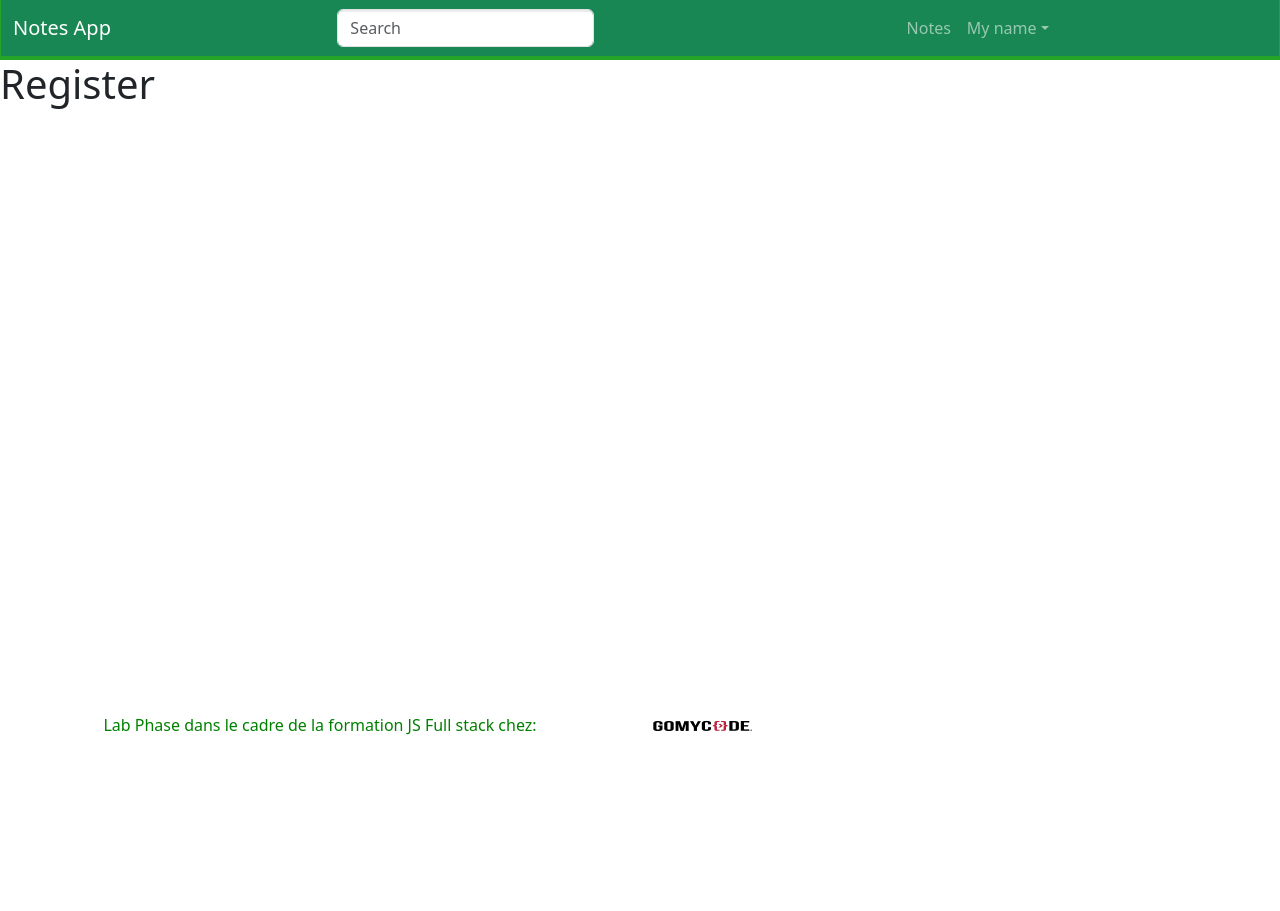
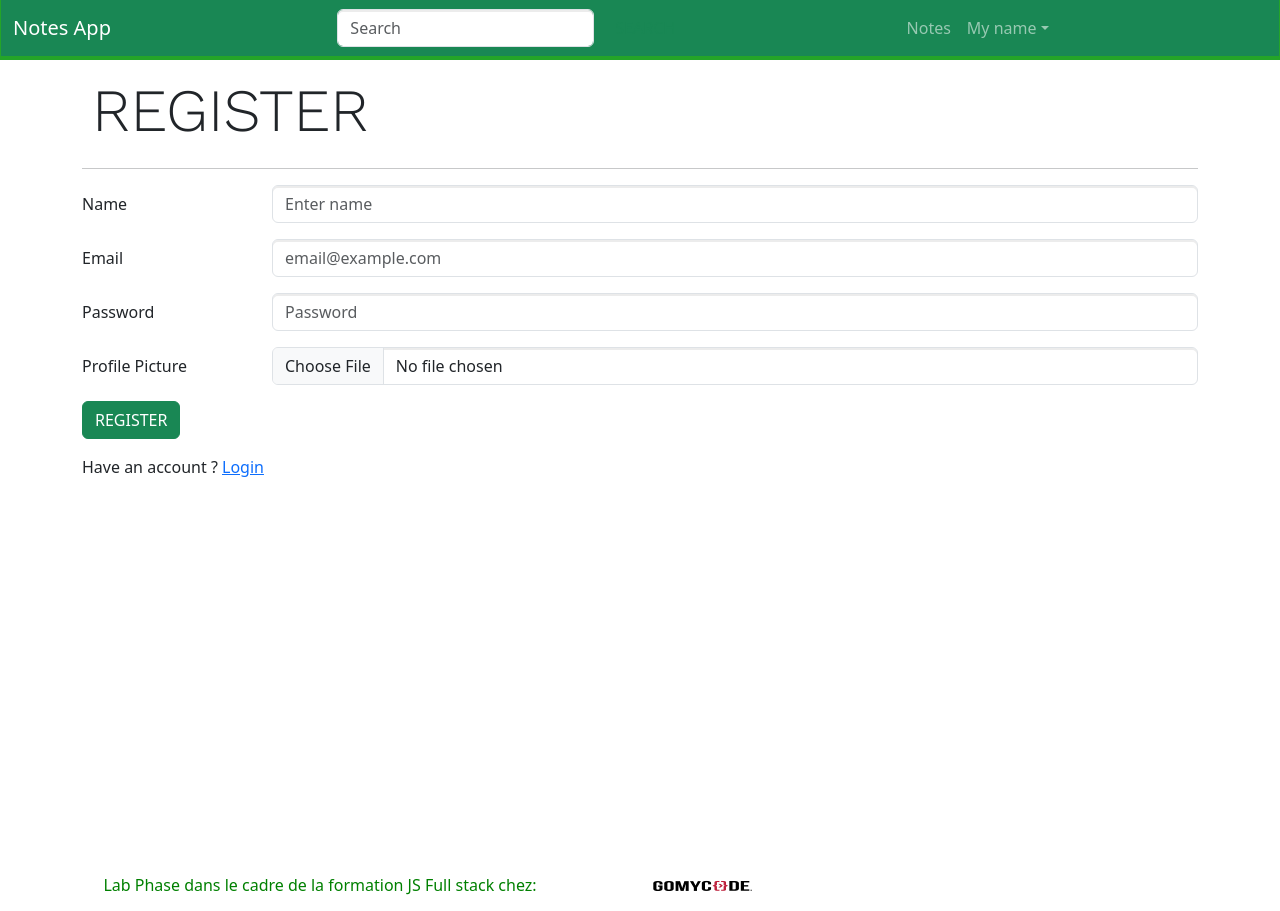
Before and after one commit to samKallel/NotesApp, a React (Create React App) app in the folder client/: page /register in a window 1280 px wide. Before the commit the page ends 800 px from the top, so only its background shows below. Built offline with nearby package versions, Linux system fonts and the light colour scheme.

Commit message:
register-login etape1

```diff
--- /dev/null
+++ b/client/src/Components/Errors/Errors.js
@@ -0,0 +1,12 @@
+import React from "react";
+import { Alert } from "react-bootstrap";
+
+function Errors({ variant, children }) {
+  return (
+    <div>
+      <Alert variant={variant}>{children}</Alert>
+    </div>
+  );
+}
+
+export default Errors;
--- a/client/src/Components/Footer/Footer.js
+++ b/client/src/Components/Footer/Footer.js
@@ -19,7 +19,6 @@ const Footer = () => {
             />
           </a>
         </Col>
-        <col></col>
       </Row>
     </Container>
   );
--- a/client/src/Components/Forms/Forms.css
+++ b/client/src/Components/Forms/Forms.css
@@ -14,6 +14,7 @@
 
 .page{
     width: 100%;
+
 }
 
 @media only screen and (max-width: 600px){
--- /dev/null
+++ b/client/src/Components/Loading/Loading.js
@@ -0,0 +1,20 @@
+import React from "react";
+import { Spinner } from "react-bootstrap";
+
+function Loading() {
+  return (
+    <div
+      style={{
+        display: "flex",
+        justifyContent: "center",
+        alignItems: "center",
+        width: "100%",
+        height: "100%",
+      }}
+    >
+      <Spinner animation="border" variant="success" />
+    </div>
+  );
+}
+
+export default Loading;
--- a/client/src/JS/Actions/user.js
+++ b/client/src/JS/Actions/user.js
@@ -13,7 +13,10 @@ export const register = (newUser) => async (dispatch) => {
     let result = await axios.post("/api/user/register", newUser);
     dispatch({ type: SUCC_USER, payload: result.data });
   } catch (error) {
-    dispatch({ type: FAIL_USER, payload: error.response.data.errors });
+    dispatch({
+      type: FAIL_USER,
+      payload: error.response.data.errors,
+    });
   }
 };
 
--- a/client/src/JS/Reducers/user.js
+++ b/client/src/JS/Reducers/user.js
@@ -6,6 +6,7 @@ const {
   LOGOUT_USER,
 } = require("../ActionTypes/user");
 
+//initialState
 const initialState = {
   user: null,
   loadUser: false,
@@ -17,10 +18,10 @@ const initialState = {
 const userReducer = (state = initialState, { type, payload }) => {
   switch (type) {
     case LOAD_USER:
-      return { ...state, loadUser: true, isAuth: true };
+      return { ...state, loadUser: true };
     case SUCC_USER:
       localStorage.setItem("token", payload.token);
-      return { ...state, loadUser: false, user: payload.user, isAuth: true };
+      return { ...state, loadUser: false, user: payload, isAuth: true };
     case CURRENT_USER:
       return { ...state, user: payload, loadUser: false, isAuth: true };
     case LOGOUT_USER:
--- a/client/src/Pages/Home/Home.js
+++ b/client/src/Pages/Home/Home.js
@@ -1,6 +1,8 @@
-import React from "react";
+import React, { useEffect } from "react";
 import { Container, Row, Button } from "react-bootstrap";
 import "./Home.css";
+import { useDispatch } from "react-redux";
+// import { current } from "../../JS/Actions/user";
 
 function Home() {
   return (
--- a/client/src/Pages/Login/Login.js
+++ b/client/src/Pages/Login/Login.js
@@ -2,14 +2,18 @@ import React, { useState } from "react";
 import Forms from "../../Components/Forms/Forms";
 import { Form, Row, Col, Button } from "react-bootstrap";
 import { Link, useNavigate } from "react-router-dom";
-import { useDispatch } from "react-redux";
+import { useDispatch, useSelector } from "react-redux";
 import { login } from "../../JS/Actions/user";
+import Loading from "../../Components/Loading/Loading";
+import Errors from "../../Components/Errors/Errors";
 
 function Login() {
   const [user, setUser] = useState({});
   const dispatch = useDispatch();
   const navigate = useNavigate();
-
+  const isAuth = useSelector((state) => state.userReducer.isAuth);
+  const loadUser = useSelector((state) => state.userReducer.loadUser);
+  const errors = useSelector((state) => state.userReducer.errors);
   const handleChange = (e) => {
     setUser({ ...user, [e.target.name]: e.target.value });
   };
@@ -17,8 +21,8 @@ function Login() {
     e.preventDefault();
     dispatch(login(user));
 
-    if (localStorage.getItem("token") !== " ") {
-      navigate("/profile");
+    if (localStorage.getItem("token") !== "" && isAuth) {
+      navigate("/notes");
     } else {
       navigate("/login");
     }
@@ -26,6 +30,12 @@ function Login() {
   return (
     <Forms title="LOGIN">
       <Form>
+        {errors && (
+          <Errors variant={"warning"}>
+            {errors.map((error) => error.msg + "! ")}
+          </Errors>
+        )}
+        {loadUser && <Loading />}
         <Form.Group as={Row} className="mb-3" controlId="formPlaintextEmail">
           <Form.Label column sm="2">
             Email
--- a/client/src/Pages/Register/Register.js
+++ b/client/src/Pages/Register/Register.js
@@ -1,10 +1,106 @@
-import React from "react";
+import React, { useState } from "react";
+import Forms from "../../Components/Forms/Forms";
+import Loading from "../../Components/Loading/Loading";
+import { Form, Row, Col, Button } from "react-bootstrap";
+import { Link, useNavigate } from "react-router-dom";
+import { useDispatch } from "react-redux";
+import { register } from "../../JS/Actions/user";
 
 function Register() {
+  const [newUser, setNewUser] = useState({});
+  const [file, setFile] = useState("../../Assets/defaultPic.png");
+  const dispatch = useDispatch();
+  const navigate = useNavigate();
+
+  const handleChange = (e) => {
+    setNewUser({ ...newUser, [e.target.name]: e.target.value });
+  };
+  const handlePhoto = (e) => {
+    setFile(e.target.files[0]);
+  };
+  const handleUser = (e) => {
+    e.preventDefault();
+    let data = new FormData();
+    data.append("name", newUser.name);
+    data.append("email", newUser.email);
+    data.append("password", newUser.password);
+    data.append("image", file);
+    dispatch(register(data));
+  };
+
   return (
-    <div>
-      <h1>Register</h1>
-    </div>
+    <Forms title="REGISTER">
+      <Form>
+        {/* {errors && (
+          <Errors variant={"warning"}>
+            {errors.map((error) => error.msg + "! ")}
+          </Errors>
+        )} */}
+        {/* {loadUser && <Loading />} */}
+        <Form.Group as={Row} className="mb-3" controlId="name">
+          <Form.Label column sm="2">
+            Name
+          </Form.Label>
+          <Col sm="10">
+            <Form.Control
+              type="text"
+              placeholder="Enter name"
+              name="name"
+              onChange={handleChange}
+            />
+          </Col>
+        </Form.Group>
+        <Form.Group as={Row} className="mb-3" controlId="email">
+          <Form.Label column sm="2">
+            Email
+          </Form.Label>
+          <Col sm="10">
+            <Form.Control
+              type="email"
+              placeholder="email@example.com"
+              name="email"
+              onChange={handleChange}
+            />
+          </Col>
+        </Form.Group>
+
+        <Form.Group as={Row} className="mb-3" controlId="password">
+          <Form.Label column sm="2">
+            Password
+          </Form.Label>
+          <Col sm="10">
+            <Form.Control
+              type="password"
+              placeholder="Password"
+              name="password"
+              onChange={handleChange}
+            />
+          </Col>
+        </Form.Group>
+        <Form.Group as={Row} className="mb-3" controlId="pic">
+          <Form.Label column sm="2">
+            Profile Picture
+          </Form.Label>
+          <Col sm="10">
+            <Form.Control
+              type="file"
+              name="image"
+              accept=".png, .jpg, .jpeg"
+              placeholder="Upload profile picture"
+              onChange={handlePhoto}
+            />
+          </Col>
+        </Form.Group>
+        <Button variant="success" onClick={handleUser}>
+          Register
+        </Button>
+      </Form>
+      <Row className="py-3">
+        <Col>
+          Have an account ? <Link to="/login">Login</Link>
+        </Col>
+      </Row>
+    </Forms>
   );
 }
 
```
Also changed, not shown: client/src/App.js (+10 -1 lines), client/src/Assets/defaultPic.png (added), 1 other file (tests, documents, lock files or other folders).
